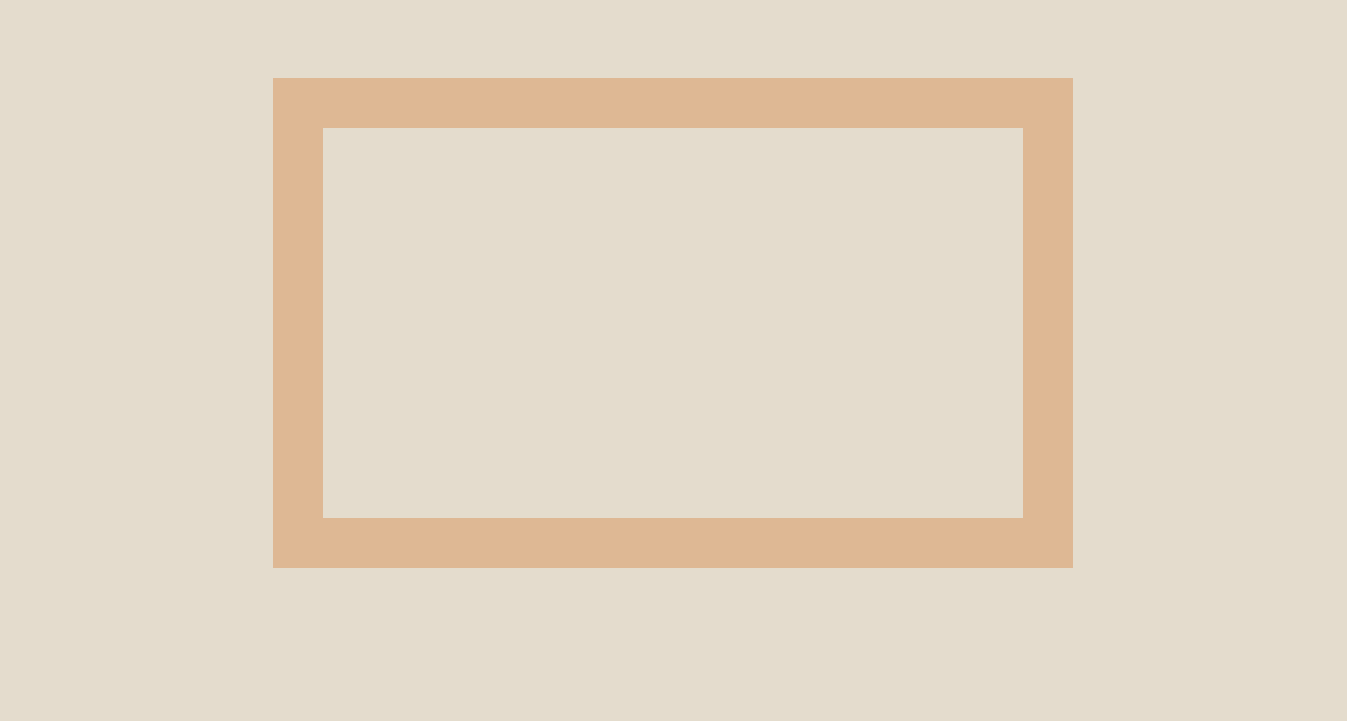
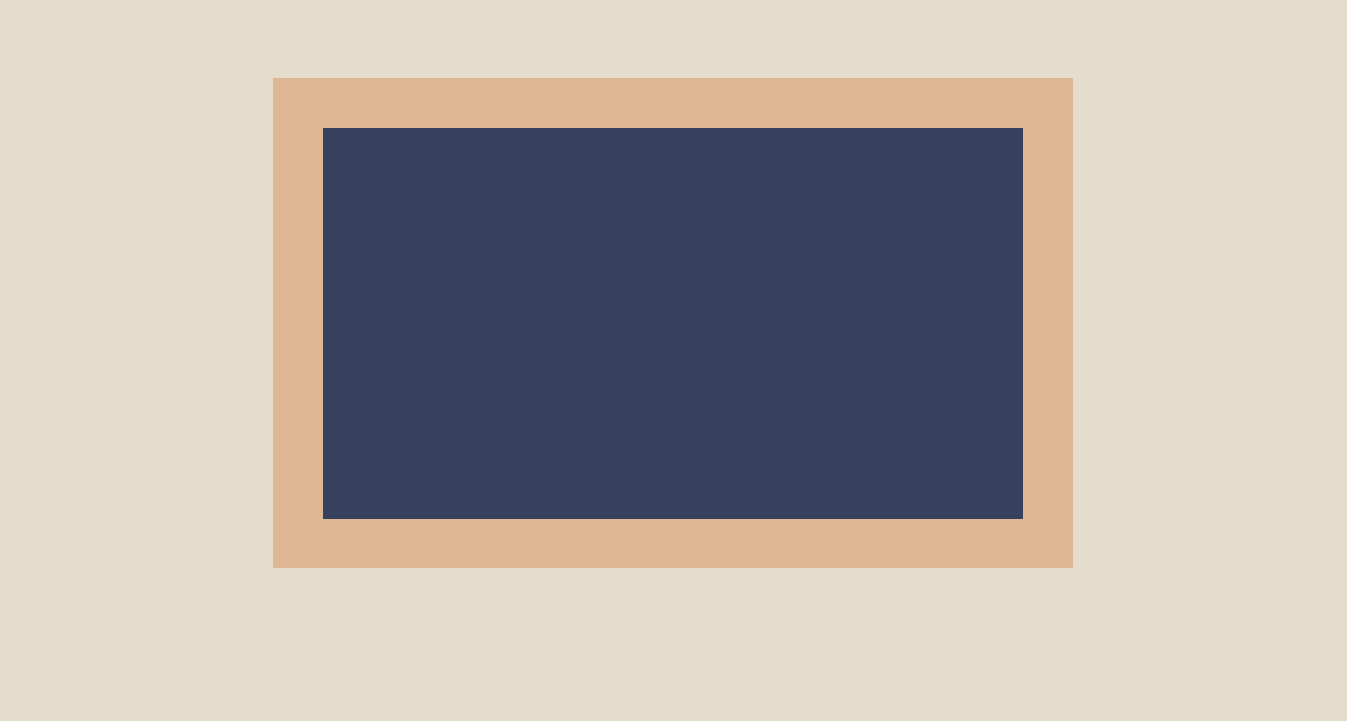
Before and after one commit to sharunspi/Slate, a plain HTML site: page index.html in a window 1280 px wide. Shown: the whole page, 1347 px wide, since content can reach past the window. Drawn offline with Linux system fonts and the light colour scheme.

Commit message:
added canvas

```diff
--- a/index.html
+++ b/index.html
@@ -9,6 +9,9 @@
 </head>
 <body>
         <div id="main">
+            <div id="canvasArea">
+                <canvas></canvas>
+            </div>
             <div id="borders">
                 <div id="border" class="border-1">
 
@@ -23,9 +26,7 @@
 
                 </div>
             </div>
-            <div id="canvasArea">
-                <canvas></canvas>
-            </div>
+
         </div>
     <script src="script.js"></script>
 </body>
--- a/style.css
+++ b/style.css
@@ -35,3 +35,17 @@ body{
     margin-left: 273px;
     margin-top: -445px;
 }
+#canvasArea{
+    background-color: #36425d;
+    width: 701px;
+    height: 391px;
+    margin-top: 50px;
+    margin-left: 323px;
+    position: absolute;
+}
+canvas{
+    width: 701px;
+    height: 391px;
+    margin-top: 50px;
+    margin-left: 323px;
+}
```
